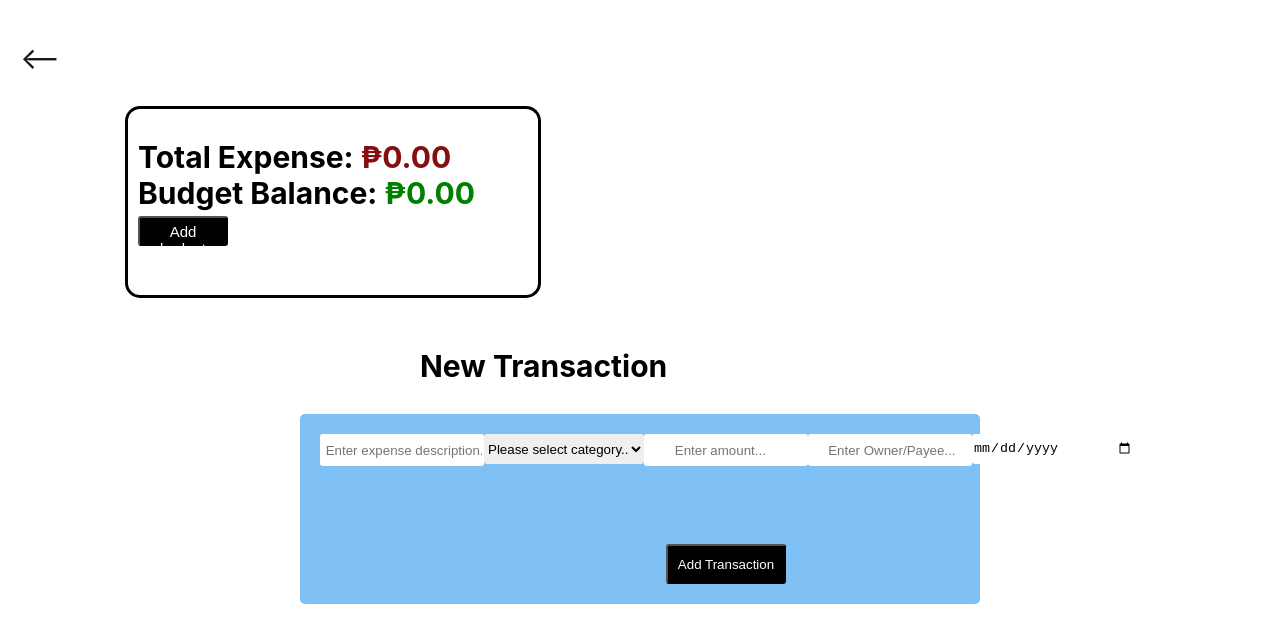
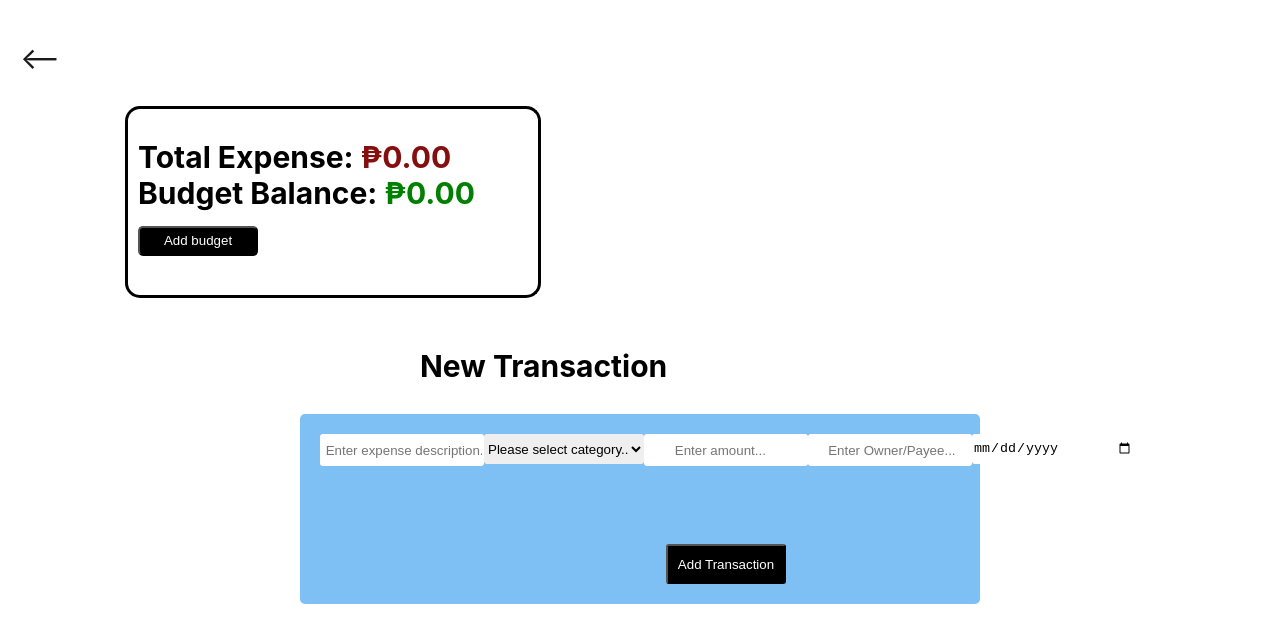
Before and after one commit to elainesanluis/bank-and-budget-app, a React (Create React App) app: page /new-transactions in a window 1280 px wide. Shown: the top 642 px of the page. Built offline with nearby package versions, Linux system fonts and the light colour scheme.

Commit message:
deleted duplicate style for .addbudget

```diff
--- a/src/App.css
+++ b/src/App.css
@@ -125,12 +125,6 @@ p.accountBalance-ui {
   border-bottom: none;
   padding-bottom: 0;
   margin-bottom: 0;
-
-}
-
-.addBudget {
-  padding: 5px 5px;
-  font-size: 15px;
 }
 
 .addBudget:hover {
--- a/src/Pages/NewTransactions-Budgetapp.css
+++ b/src/Pages/NewTransactions-Budgetapp.css
@@ -4,7 +4,7 @@
     margin-left: 20px;
   }
 
-  .dashboard:hover {
+.dashboard:hover {
     color: rgb(179, 59, 59);
   }
 
@@ -94,11 +94,12 @@
 }
 
 .addBudget {
-    width: 90px;
+    width: 120px;
     height: 30px;
     color: #fff;
     background-color: black;
-    border-radius: 3px;
     align-self: center;
     justify-self: center;
+    padding: 5px 10px;
+    border-radius: 5px;
   }
```
